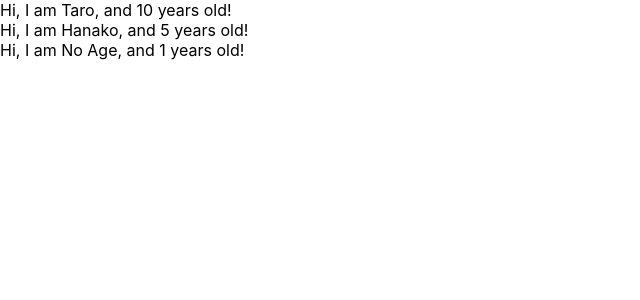
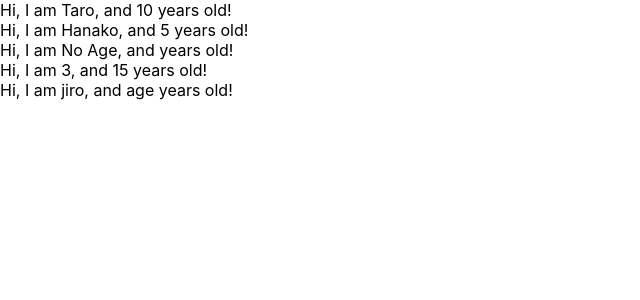
Before and after one commit to priv-ts/udemy-react-redux-crud-application, a React (Create React App) app: page / in a window 1280 px wide. Shown: the top 300 px of the page, without its empty margins (0-640 px from the left). Built offline with nearby package versions, Linux system fonts and the light colour scheme.

Commit message:
learn prop-types

```diff
--- a/src/App.js
+++ b/src/App.js
@@ -1,10 +1,14 @@
 import React from 'react';
+import PropTypes from 'prop-types';
 
 const App = () => {
   const profiles = [
     { name: "Taro", age: 10},
     { name: "Hanako", age: 5},
-    { name: "No Age"},
+    { name: "No Age"},            // requiredのため必須errorがconsoleに出力
+    { name: 3, age: 15},          // 型チェックでconsoleにerrorが出力
+    { name: "jiro", age: "age"},  // 型チェックでconsoleにerrorが出力
+
   ]
 
   return (
@@ -22,8 +26,9 @@ const User = (props) => {
   return <div>Hi, I am {props.name}, and {props.age} years old!</div>
 }
 
-User.defaultProps = {
-  age: 1
+User.propTypes = {
+  name: PropTypes.string,
+  age: PropTypes.number.isRequired
 }
 
 export default App;
```
